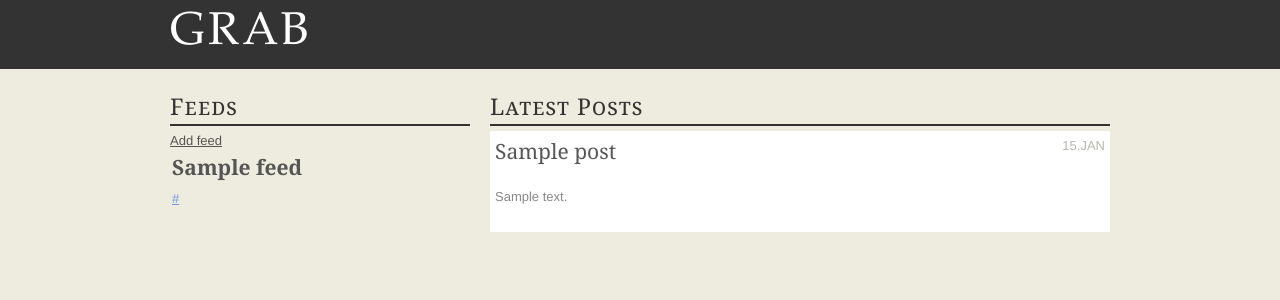
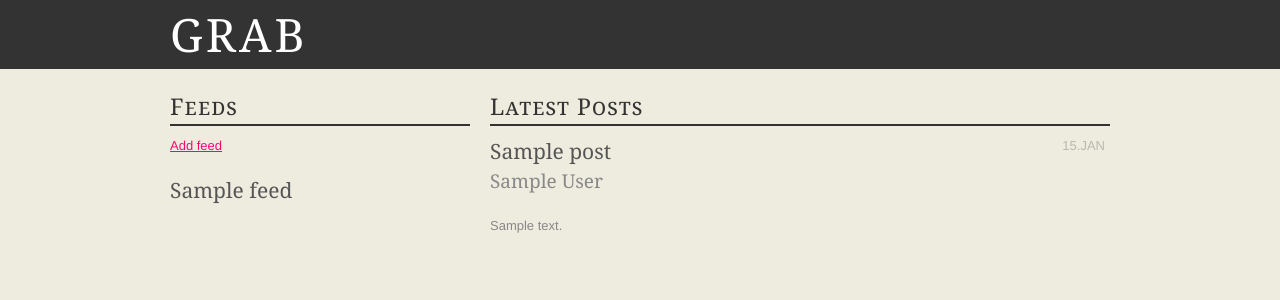
Before and after one commit to rob-b/Grab, a Django app: template templates/feeds/feed_list.html in a window 1280 px wide. Shown: the top 300 px of the page. Run offline with Django 3.2, Linux system fonts and the light colour scheme; the template is opened without the code that fills it: most values are stand-ins (such as "Sample title", 1, 10 or a date in 2020).

Commit message:
template/css fixes

```diff
--- a/site_media/css/layout.css
+++ b/site_media/css/layout.css
@@ -13,10 +13,16 @@ a:active {
     color: #333;
 }
 
+/* fonts */
+h1, h2, h3, h4, h5 {
+    font-family: "Berthold Baskerville", Baskerville, Georgia, serif;
+    font-weight: normal;
+}
+
+
 #header {
     background: #333;
     color: #eeecde;
-    font-family: Palatino,"Book Antiqua","URW Palladio L",serif;
     margin-bottom: 20px;
 }
 #header h1 {
@@ -38,17 +44,14 @@ div#feed-list h2 {
     color: #333;
     margin-bottom: 5px;
     border-bottom: 2px solid;
-    font-family: "Franklin Gothic Medium", "Arial Narrow Bold", Arial, sans-serif;
-    font-family: "Adobe Caslon Pro","Hoefler Text",Georgia,Garamond,Times,serif;
     letter-spacing: 1px;
-    font-weight: normal;
     font-variant: small-caps;
 }
 div#feed-list h3 {
     margin-bottom: 0;
-    font-family: "Lucida fax", Georgia, "Times New Roman", serif;
     color: #333;
-    padding: 2px;
+    padding: 2px 2px 2px 0;
+    padding: 0;
 }
 div#feed-list h3 a {
     text-decoration: none;
@@ -63,7 +66,7 @@ div#feed-list h3 a:hover {
     border-bottom: 2px solid;
 }
 div#feed-list div {
-    margin-bottom: 20px;
+    margin-bottom: 5px;
     /* background: #d1d0c3; */
 }
 div#feed-list div a {
@@ -71,6 +74,7 @@ div#feed-list div a {
 }
 div#feed-list div p {
     padding: 3px 2px;
+    margin-bottom: 0;
 }
 
 /* a list of posts belonging to a feed */
@@ -80,16 +84,28 @@ ul#post-list a {
     color: #0061de;
     text-decoration: none;
 }
+ul#post-list li {
+    margin-left: 0;
+    padding-left: 0;
+    list-style-type: none;
+    padding: 5px 5px 5px 0;
+    margin-bottom: 20px;
+    color: #888;
+}
+ul#post-list li.read {
+    border: 1px solid #cac9db;
+    background: #f7f6ef;
+}
 
 /* the head of a feed item */
 .item-head {
     margin-bottom: 20px;
     /* line-height: 17px; */
 }
-.item-head h3 {
+.item-head h3,
+.item-head h4 {
     margin-bottom: 0;
     border-bottom: 0 solid !important;
-    font-family: "Berthold Baskerville", Georgia, serif;
     font-weight: normal;
 }
 /* the link in the item-head */
@@ -101,30 +117,10 @@ ul#post-list a {
     margin-bottom: 0;
     margin-left: 5px;
 }
-ul#post-list li {
-    margin-left: 0;
-    padding-left: 0;
-    list-style-type: none;
-    padding: 5px 5px 5px 0;
-    padding: 5px;
-    background: #fff;
-    margin-bottom: 20px;
-    color: #888;
+.item-body li {
+    padding: 0 !important;
+    margin: 0 !important;
 }
-ul#post-list li.read {
-    border: 1px solid #cac9db;
-    background: #f7f6ef;
-}
-/* ul#post-list h3 {
-    border-bottom: 1px solid;
-}
-ul#post-list h3 a {
-    text-decoration: none;
-    color: #555;
-    font-weight: bold;
-    font-size: 15px;
-}                                */
-
 
 
 .meta {
@@ -133,6 +129,14 @@ ul#post-list h3 a {
     font-weight: normal;
 }
 .module {
+}
+
+/* actions */
+a.action {
+    display:block;
+    margin-bottom: 20px;
+    margin-top: 10px;
+    color: #ff0573;
 }
 
 
--- a/templates/feeds/base.html
+++ b/templates/feeds/base.html
@@ -1,6 +1,7 @@
 {% extends "base.html" %}
+{% load pagination_tags i18n %}
 
-{% load pagination_tags %}
+{% block title %}{{ feed.name }}{% endblock title %}
 
 {% block content %}
 <div class="module">
@@ -13,12 +14,7 @@
         {% autopaginate posts %}
         {% for post in posts %}
 
-        {% if post.read %}
-        <li class="read">
-        {% else %}
-        <li>
-        {% endif %}
-
+        <li {% if post.read %}class="read"{% endif%}>
             <div class="item-head clearfix">
                 <p class="meta clearfix">
                 {{ post.updated|date:"d.M"|upper }}
@@ -28,11 +24,14 @@
                         {{ post }}
                     </a>
                 </h3>
+                {% if post.author %}
+                <h4>{{ post.author }}</h4>
+                {% endif %}
             </div>
 
-        <p>
+            <div class="item-body">
             {{ post.get_content|safe }}
-        </p>
+            </div>
         </li>
         {% endfor %}
     </ul>
@@ -44,9 +43,9 @@
 
 {% block feed_list %}
 
-<h2>Feeds</h2>
-<a href="{% url feed_add %}">
-    Add feed
+<h2>{% trans 'Feeds' %}</h2>
+<a href="{% url feed_add %}" class="action">
+    {% trans 'Add feed' %}
 </a>
 {% for feed in feeds %}
     <div class="{% cycle "odd" "even" %}">
@@ -55,9 +54,6 @@
                 {{ feed.name }}
             </a>
         </h3>
-        <p>
-            <a href="{{ feed.link}}">{{ feed.link }}</a>
-        </p>
     </div>
 {% endfor %}
 {% endblock %}
```
Lines whose indentation alone changed are shown as unchanged.
